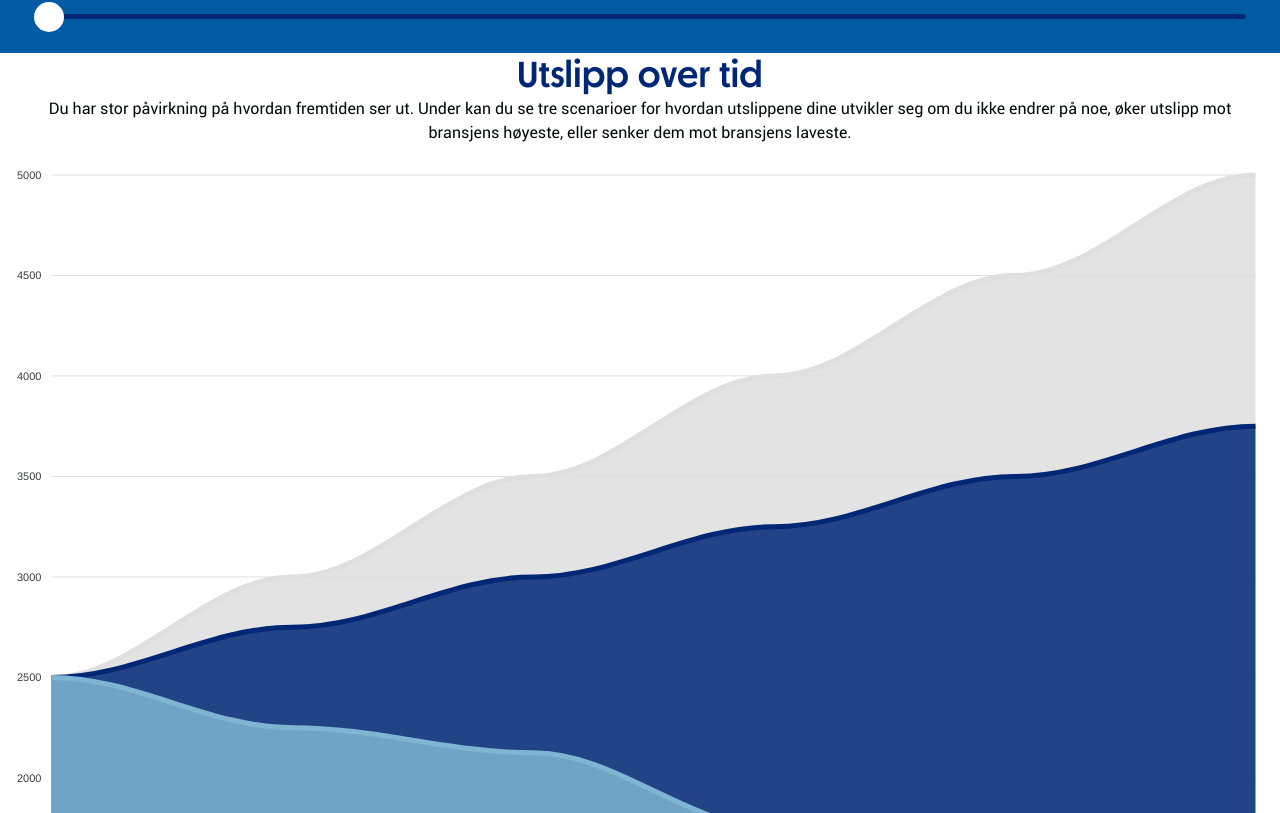
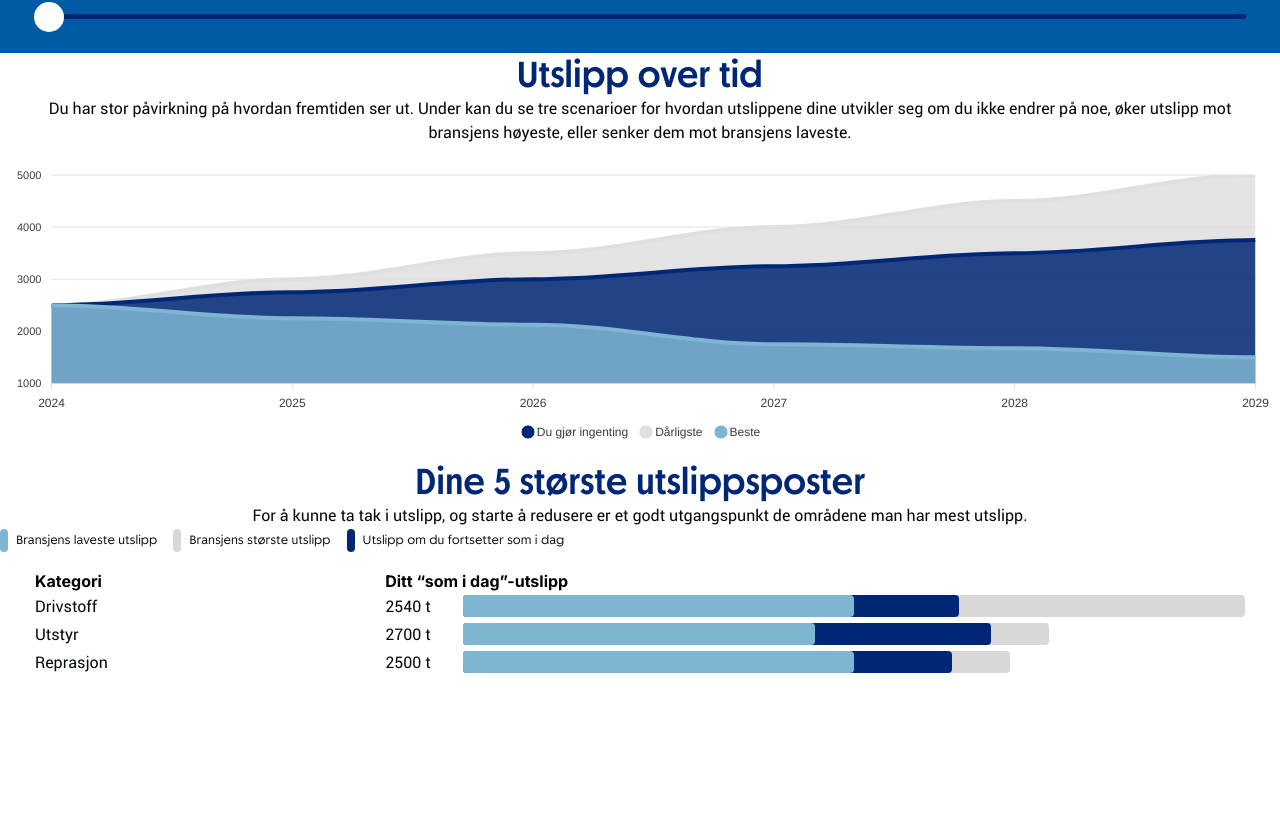
Before and after one commit to TrymVei/Samfunnsloftet, a Next.js app: page / in a window 1280 px wide. Shown: the part 1407-2220 px from the top of the page. After the commit the page ends 2101 px from the top, so only its background shows below. Built offline with nearby package versions, Linux system fonts and the light colour scheme.

Commit message:
fix: added required properties for graph (#15)

```diff
--- a/src/app/components/graph/Graph.tsx
+++ b/src/app/components/graph/Graph.tsx
@@ -6,7 +6,13 @@ export default function Graph() {
   return (
     <div>
       <Chart
+        width={"100%"}
+        height={300}
+        type="area"
         options={{
+          dataLabels: {
+            enabled: false,
+          },
           xaxis: {
             categories: [2024, 2025, 2026, 2027, 2028, 2029, 2030],
           },
@@ -27,7 +33,6 @@ export default function Graph() {
         series={[
           {
             name: "Du gjør ingenting",
-            type: "area",
             zIndex: 2,
             data: [
               2500,
@@ -40,7 +45,6 @@ export default function Graph() {
           },
           {
             name: "Dårligste",
-            type: "area",
             data: [
               2500,
               2500 * 1.2,
@@ -52,7 +56,6 @@ export default function Graph() {
           },
           {
             name: "Beste",
-            type: "area",
             data: [
               2500,
               2500 * 0.9,
```
